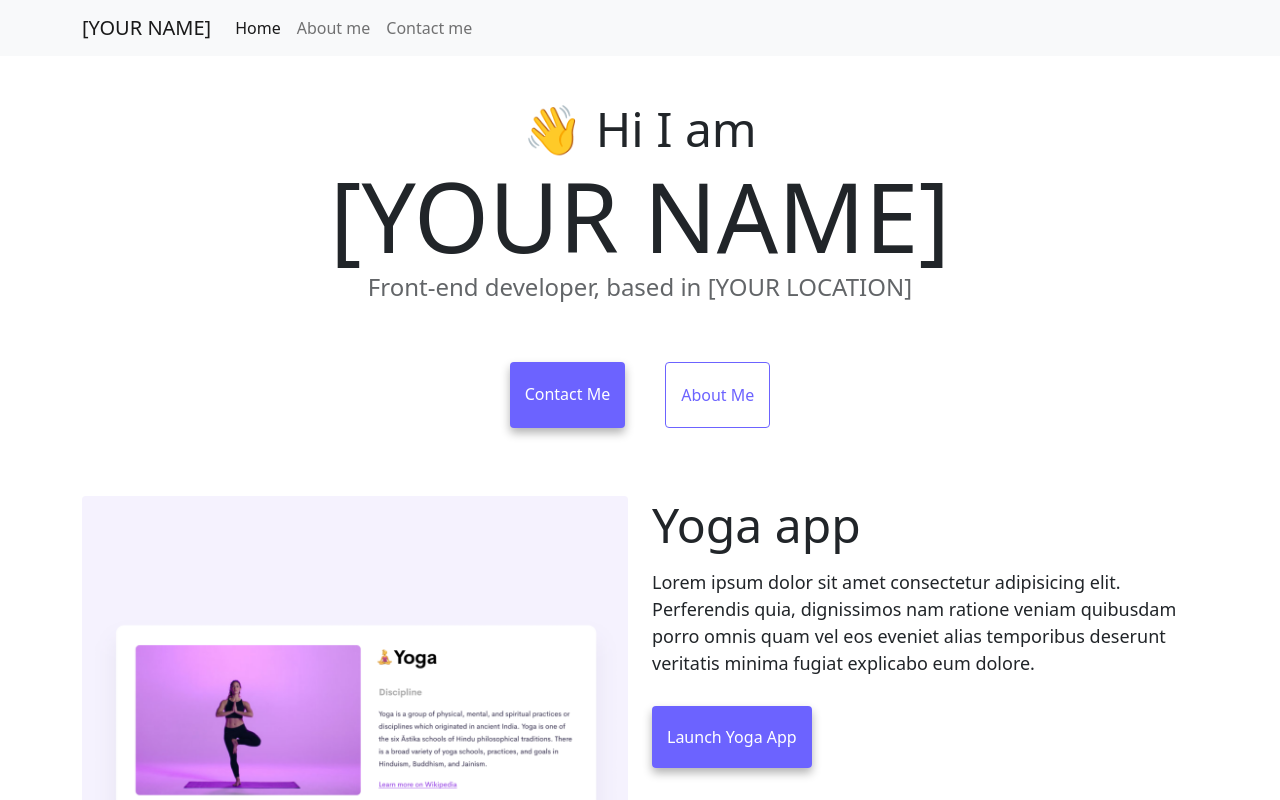
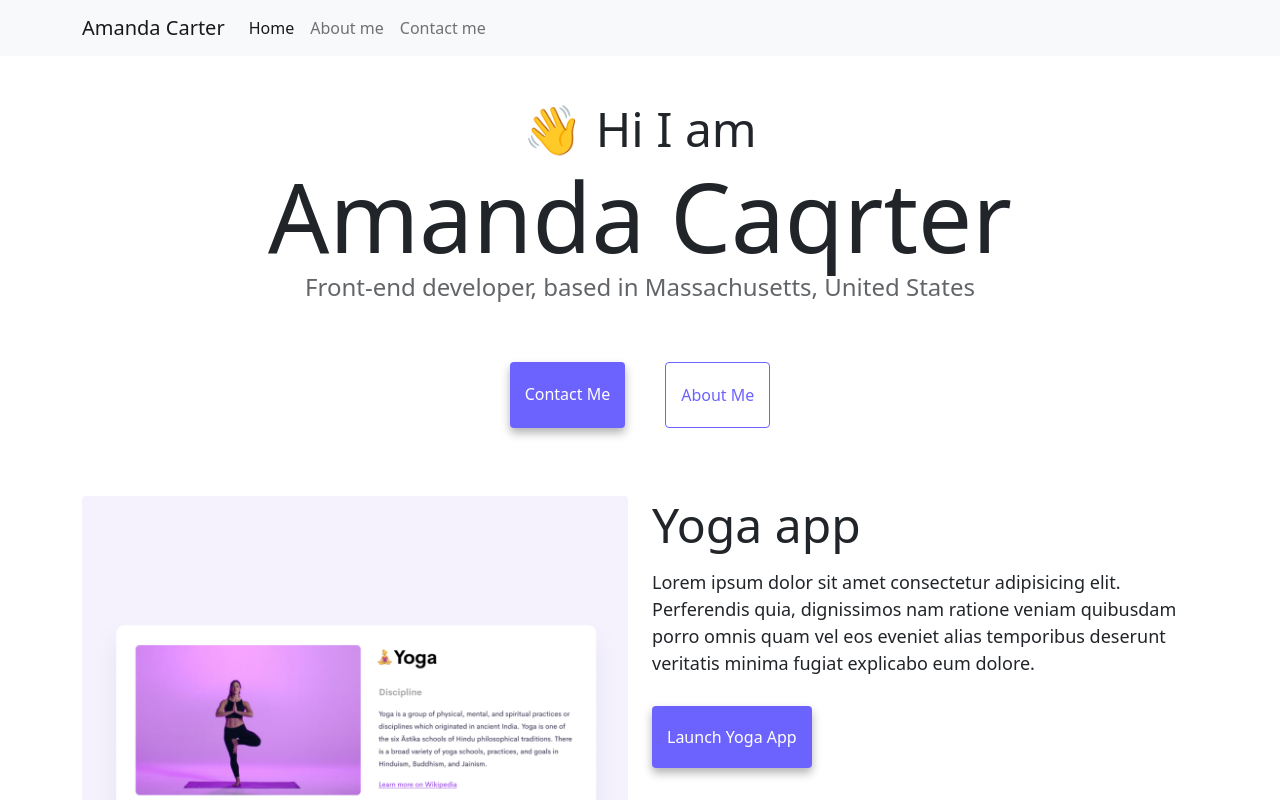
Before and after one commit to abazelais/my-portfolio, a website: page index.html in a window 1280 px wide. Shown: the top 800 px of the page. Drawn offline with nearby package versions, Linux system fonts and the light colour scheme.

Commit message:
Added my name updated title

```diff
--- a/index.html
+++ b/index.html
@@ -4,7 +4,7 @@
     <meta charset="UTF-8" />
     <meta http-equiv="X-UA-Compatible" content="IE=edge" />
     <meta name="viewport" content="width=device-width, initial-scale=1.0" />
-    <title>[YOUR NAME]</title>
+    <title>Amanda Carter - My Portfolio</title>
     <link
       href="https://cdn.jsdelivr.net/npm/bootstrap@5.0.0-beta2/dist/css/bootstrap.min.css"
       rel="stylesheet"
@@ -21,7 +21,7 @@
   <body>
     <nav class="navbar navbar-expand-lg navbar-light bg-light fixed-top">
       <div class="container">
-        <a class="navbar-brand" href="index.html">[YOUR NAME]</a>
+        <a class="navbar-brand" href="index.html">Amanda Carter</a>
         <button
           class="navbar-toggler"
           type="button"
@@ -51,8 +51,8 @@
       </div>
     </nav>
     <h2 class="text-center">👋 Hi I am</h2>
-    <h1 class="text-center">[YOUR NAME]</h1>
-    <h3 class="text-center">Front-end developer, based in [YOUR LOCATION]</h3>
+    <h1 class="text-center">Amanda Caqrter</h1>
+    <h3 class="text-center">Front-end developer, based in Massachusetts, United States</h3>
     <div class="navigation-links mb-5">
       <a href="about.html#contact" class="primary-link">Contact me</a>
       <a href="about.html" class="secondary-link">About me</a>
```
